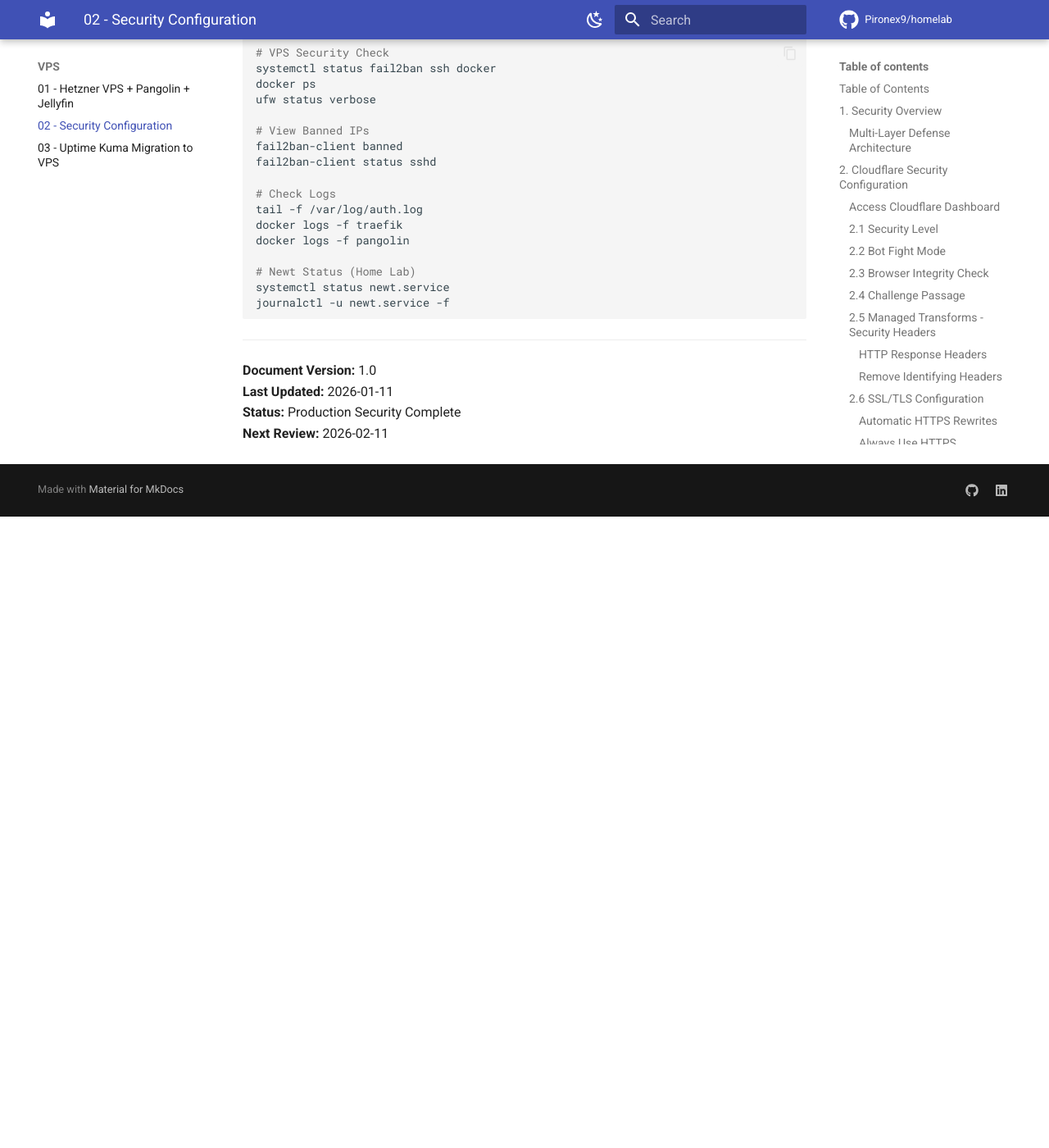
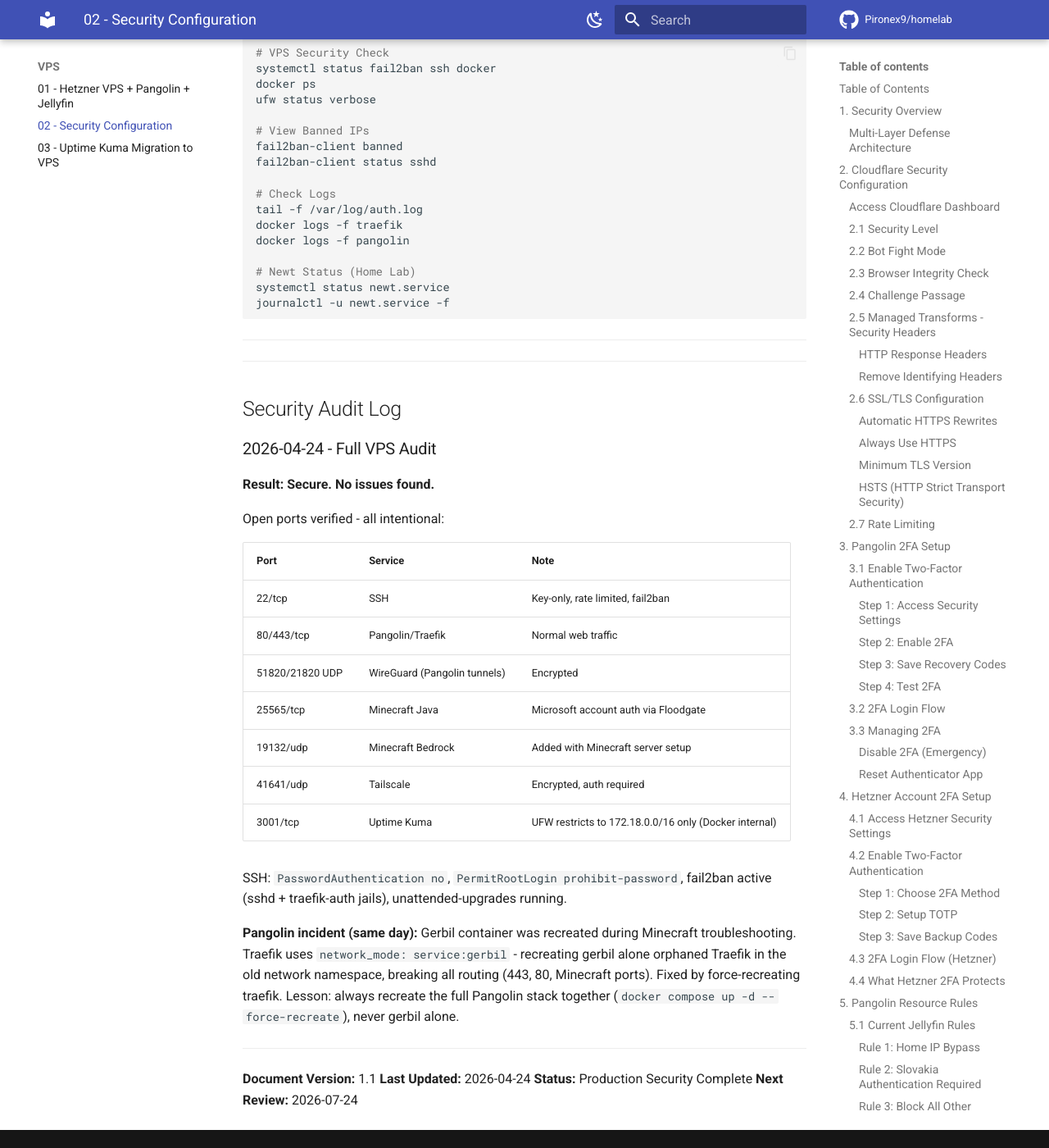
Before and after one commit to Pironex9/homelab, an MkDocs documentation site: the page built from docs/vps/02_Security_Configuration_Guide.md, in a window 1280 px wide and 1400 px high, scrolled down 32251 px. Shown: the whole window at 82% size. Built offline with MkDocs 1.6.1 and Material for MkDocs 9.7.7, drawn with Linux system fonts in a browser that asks for light colours; comment, search, counter and statistics services are not loaded; before the commit the page ends 32881 px from its top, so only the background shows below that.

Commit message:
Add 2026-04-24 VPS security audit and Pangolin incident log

```diff
--- a/docs/vps/02_Security_Configuration_Guide.md
+++ b/docs/vps/02_Security_Configuration_Guide.md
@@ -1698,7 +1698,33 @@
 
 ---
 
-**Document Version:** 1.0
-**Last Updated:** 2026-01-11
+---
+
+## Security Audit Log
+
+### 2026-04-24 - Full VPS Audit
+
+**Result: Secure. No issues found.**
+
+Open ports verified - all intentional:
+
+| Port | Service | Note |
+|------|---------|------|
+| 22/tcp | SSH | Key-only, rate limited, fail2ban |
+| 80/443/tcp | Pangolin/Traefik | Normal web traffic |
+| 51820/21820 UDP | WireGuard (Pangolin tunnels) | Encrypted |
+| 25565/tcp | Minecraft Java | Microsoft account auth via Floodgate |
+| 19132/udp | Minecraft Bedrock | Added with Minecraft server setup |
+| 41641/udp | Tailscale | Encrypted, auth required |
+| 3001/tcp | Uptime Kuma | UFW restricts to 172.18.0.0/16 only (Docker internal) |
+
+SSH: `PasswordAuthentication no`, `PermitRootLogin prohibit-password`, fail2ban active (sshd + traefik-auth jails), unattended-upgrades running.
+
+**Pangolin incident (same day):** Gerbil container was recreated during Minecraft troubleshooting. Traefik uses `network_mode: service:gerbil` - recreating gerbil alone orphaned Traefik in the old network namespace, breaking all routing (443, 80, Minecraft ports). Fixed by force-recreating traefik. Lesson: always recreate the full Pangolin stack together (`docker compose up -d --force-recreate`), never gerbil alone.
+
+---
+
+**Document Version:** 1.1
+**Last Updated:** 2026-04-24
 **Status:** Production Security Complete
-**Next Review:** 2026-02-11
+**Next Review:** 2026-07-24
```
